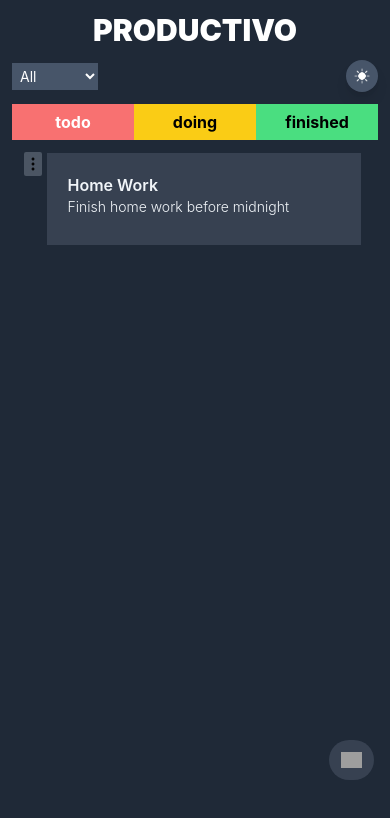
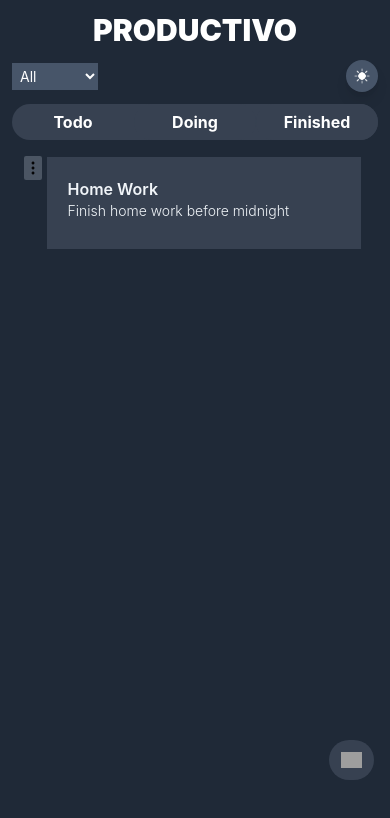
Before and after one commit to aabrahamx/productivo, a React (Create React App) app: page / in a window 390 px wide. Shown: the top 818 px of the page. Built offline with nearby package versions, Linux system fonts and the light colour scheme; grey boxes are pictures that could not be loaded.

Commit message:
refactor: mobile switch

```diff
--- a/src/components/Main/Main.tsx
+++ b/src/components/Main/Main.tsx
@@ -1,53 +1,51 @@
 import React, { useState } from 'react';
-
+import { ToggleSwitch } from '../ToggleSwitch/ToggleSwitch';
 import DisplayTodoByStatus from '../../features/todo/DisplayTodoByStatus';
 import StatusWrapper from '../StatusWrapper/StatusWrapper';
-import Title from '../Title/ Title';
 
 export type TDisplay = 'todo' | 'doing' | 'finished';
+const options = [
+  { name: 'todo', color: 'red' },
+  { name: 'doing', color: 'yellow' },
+  { name: 'finished', color: 'green' },
+];
 
 export default function Main() {
   const [display, setDisplay] = useState<TDisplay>('todo');
-  const handleDisplayChange = (val: TDisplay) => setDisplay(val);
+  const handleDisplayChange = ({ target }: any) => setDisplay(target.value);
 
+  const [screen, setScreen] = useState(window.innerWidth);
+  window.onresize = () => setScreen(window.innerWidth);
+  const mdScreen = 768;
+
+  // smaller screen: only renders one status & btn switch for control
+  // bigger screen: renders all status, title and removes switch
   return (
-    <main>
-      <div className="flex w-full mt-3">
-        <div className="w-full md:w-1/3">
-          <Title
-            util="bg-red-400"
-            changeDisplay={handleDisplayChange}
-            display={display === 'todo'}
-            title="todo"
-          />
-          <StatusWrapper display={display === 'todo'}>
-            <DisplayTodoByStatus status="todo" />
-          </StatusWrapper>
-        </div>
+    <main className="mt-3">
+      {screen < mdScreen && (
+        <ToggleSwitch
+          options={options}
+          active={display}
+          onClick={handleDisplayChange}
+        />
+      )}
+      <div className="flex w-full mt-1">
+        {options.map((option) => {
+          const { name, color } = option;
 
-        <div className="w-full md:w-1/3">
-          <Title
-            util="bg-yellow-400"
-            changeDisplay={handleDisplayChange}
-            display={display === 'doing'}
-            title="doing"
-          />
-          <StatusWrapper display={display === 'doing'}>
-            <DisplayTodoByStatus status="doing" />
-          </StatusWrapper>
-        </div>
-
-        <div className="w-full md:w-1/3">
-          <Title
-            util="bg-green-400"
-            changeDisplay={handleDisplayChange}
-            display={display === 'finished'}
-            title="finished"
-          />
-          <StatusWrapper display={display === 'finished'}>
-            <DisplayTodoByStatus status="finished" />
-          </StatusWrapper>
-        </div>
+          return (
+            <div className="w-full md:w-1/3">
+              {screen > mdScreen && (
+                <h2 className={`bg-${color}-500 py-1.5 font-bold text-center`}>
+                  {name[0].toUpperCase() + name.slice(1)}
+                </h2>
+              )}
+              <StatusWrapper display={display === name}>
+                <DisplayTodoByStatus status={name} />
+              </StatusWrapper>
+            </div>
+          );
+        })}
       </div>
     </main>
   );
--- a/src/components/Title/ Title.tsx
+++ /dev/null
@@ -1,26 +0,0 @@
-import React from 'react';
-
-import { TDisplay } from '../Main/Main'
-
-interface IProps {
-  title: TDisplay;
-  util: 'bg-red-400' | 'bg-yellow-400' | 'bg-green-400';
-  changeDisplay: any;
-  display: boolean;
-}
-
-export default function Title(props: IProps) {
-  const { display, title, util, changeDisplay } = props;
-  const fade = display
-    ? 'text-white'
-    : 'text-black';
-
-  return (
-    <h2
-      className={`py-1.5 font-bold text-center md:opacity-100 relative ${util} ${fade}`}
-      onClick={() => changeDisplay(title)}
-    >
-      {title}
-    </h2>
-  );
-}
--- /dev/null
+++ b/src/components/ToggleSwitch/ToggleSwitch.tsx
@@ -0,0 +1,26 @@
+import React from 'react';
+import { useAppSelector } from '../../app/hooks';
+import { selectTheme } from '../../features/theme/themeSlice';
+
+export const ToggleSwitch: React.FC<any> = ({ onClick, active, options }) => {
+  const theme = useAppSelector(selectTheme);
+  const bgTrack = theme === 'light' ? 'bg-gray-100' : 'bg-gray-700';
+  return (
+    <div className={`w-full rounded-3xl ${bgTrack}`}>
+      {options.map((option: any) => {
+        const { name, color } = option;
+        const bgBtn =
+          active === name ? `bg-${color || 'gray'}-500` : 'bg-inherit';
+        return (
+          <button
+            onClick={onClick}
+            value={name}
+            className={`w-1/3 py-1.5 font-bold rounded-3xl transition-all ${bgBtn}`}
+          >
+            {name[0].toUpperCase() + name.slice(1)}
+          </button>
+        );
+      })}
+    </div>
+  );
+};
```
